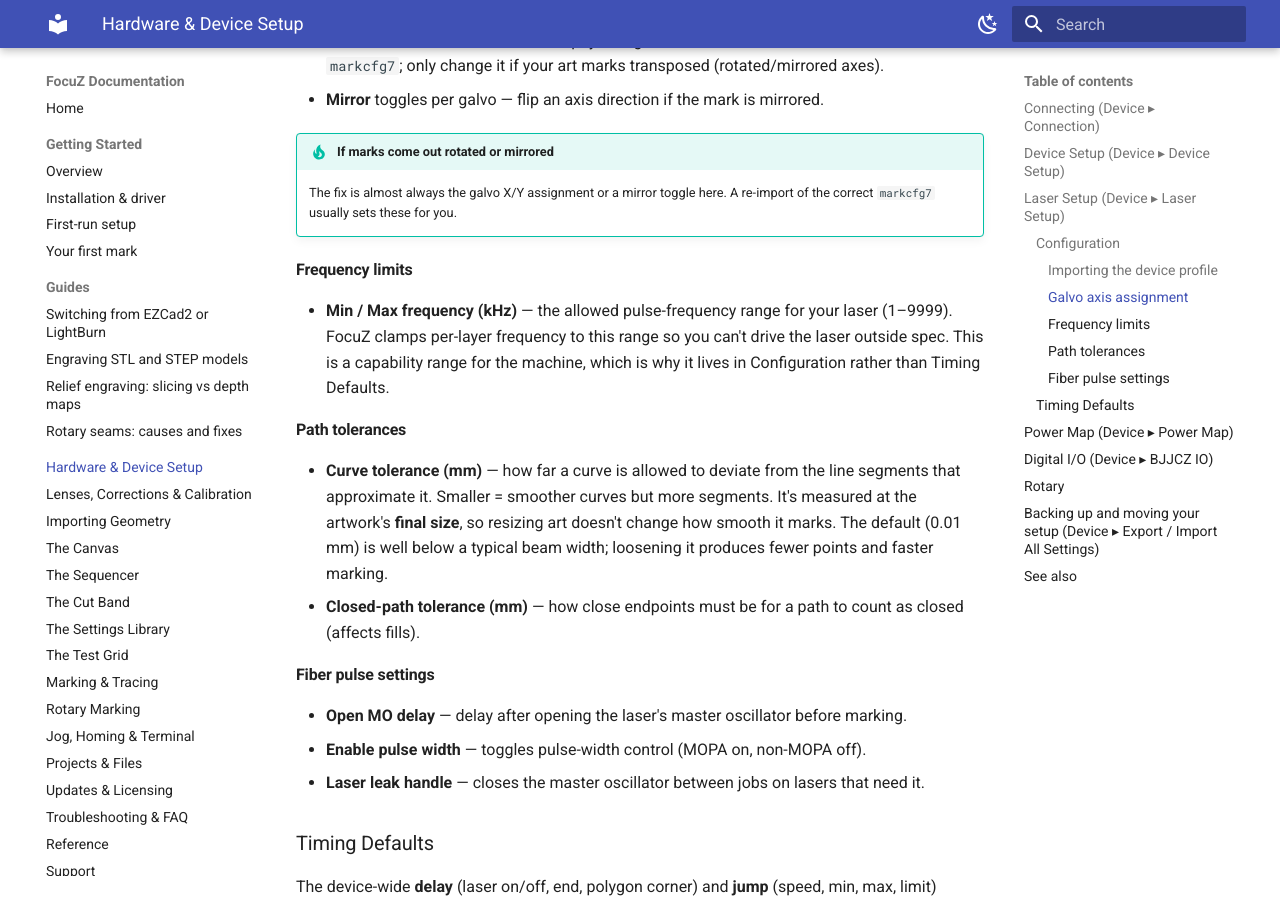
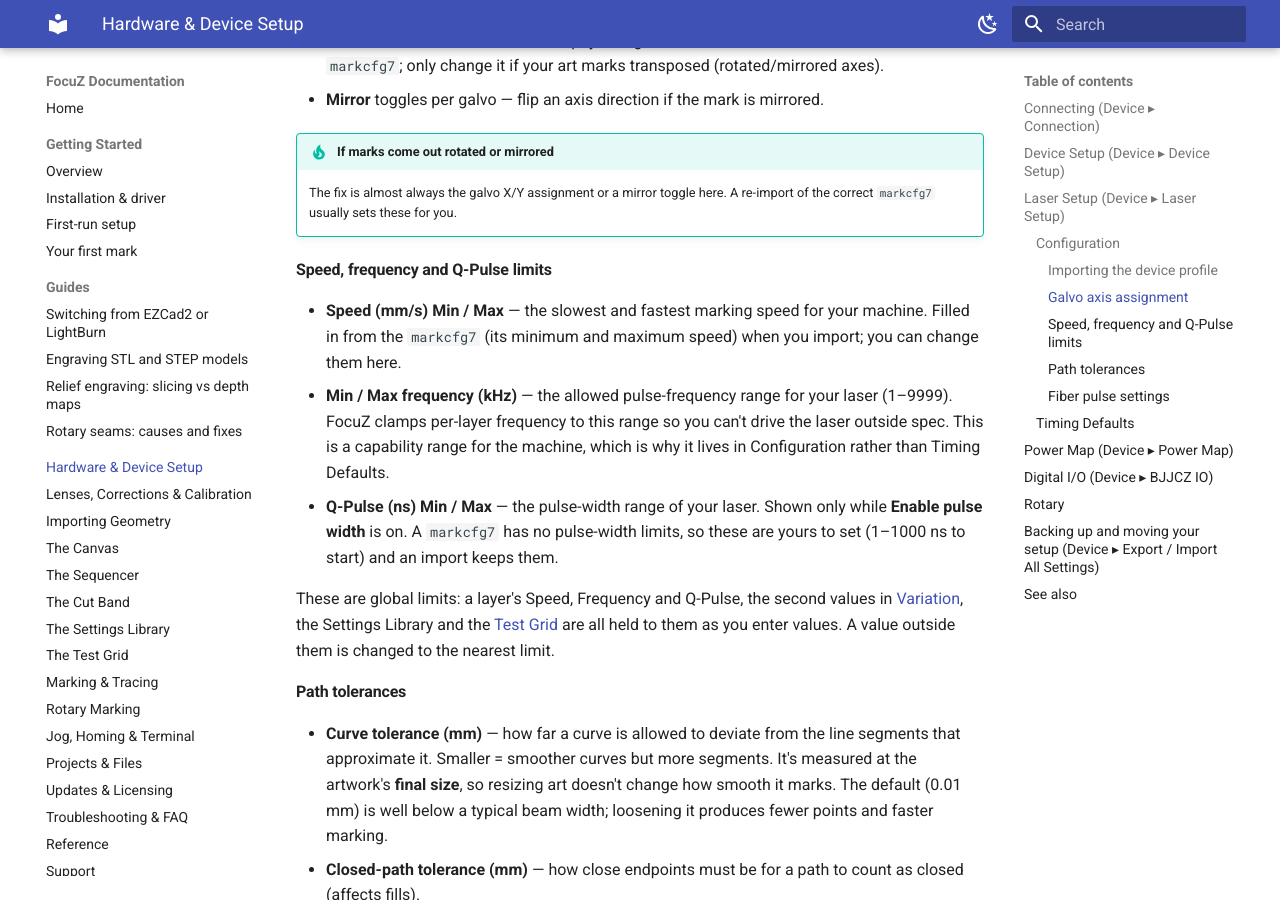
Before and after one commit to Lokahi-Shop/focuz-docs, an MkDocs documentation site: the page built from docs/hardware-setup.md, in a window 1280 px wide and 900 px high, scrolled down 2077 px. Built offline with MkDocs 1.6.1 and Material for MkDocs 9.7.7, drawn with Linux system fonts in a browser that asks for light colours.

Commit message:
Laser Setup: speed and Q-Pulse limits; global limits for entered values
Co-Authored-By: Claude Opus 5.5 <noreply@anthropic.com>

```diff
--- a/docs/hardware-setup.md
+++ b/docs/hardware-setup.md
@@ -83,11 +83,20 @@ The full device configuration screen, in two sections: **Configuration** (what t
     The fix is almost always the galvo X/Y assignment or a mirror toggle here. A re-import of the correct
     `markcfg7` usually sets these for you.
 
-#### Frequency limits
+#### Speed, frequency and Q-Pulse limits
 
+- **Speed (mm/s) Min / Max** — the slowest and fastest marking speed for your machine. Filled in from the
+  `markcfg7` (its minimum and maximum speed) when you import; you can change them here.
 - **Min / Max frequency (kHz)** — the allowed pulse-frequency range for your laser (1–9999). FocuZ clamps
   per-layer frequency to this range so you can't drive the laser outside spec. This is a capability
   range for the machine, which is why it lives in Configuration rather than Timing Defaults.
+- **Q-Pulse (ns) Min / Max** — the pulse-width range of your laser. Shown only while **Enable pulse width**
+  is on. A `markcfg7` has no pulse-width limits, so these are yours to set (1–1000 ns to start) and an
+  import keeps them.
+
+These are global limits: a layer's Speed, Frequency and Q-Pulse, the second values in
+[Variation](sequencer.md#variation), the Settings Library and the [Test Grid](test-grid.md) are all held to
+them as you enter values. A value outside them is changed to the nearest limit.
 
 #### Path tolerances
 
```
Also changed, not shown: docs/test-grid.md (+3 -4 lines).
